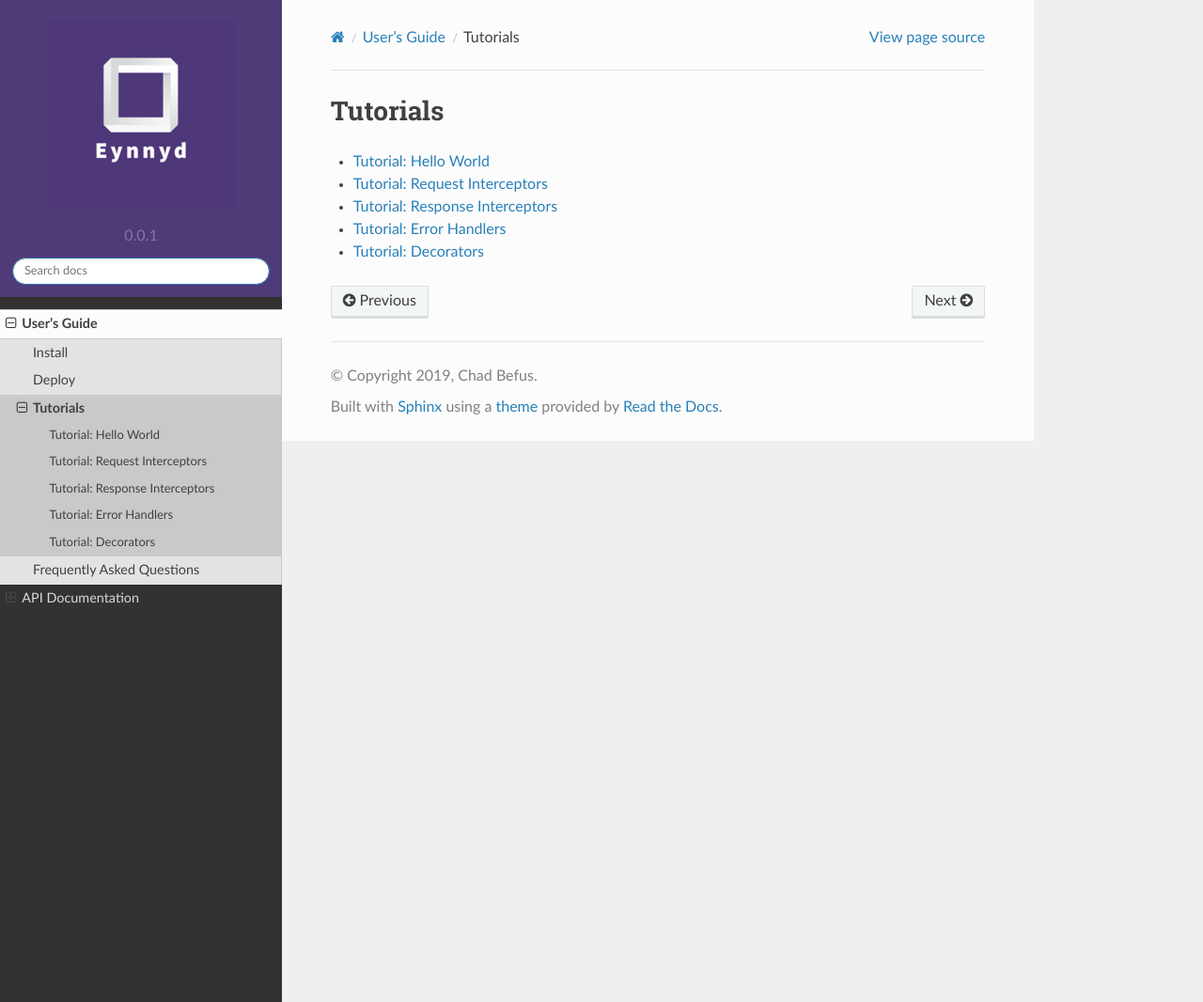
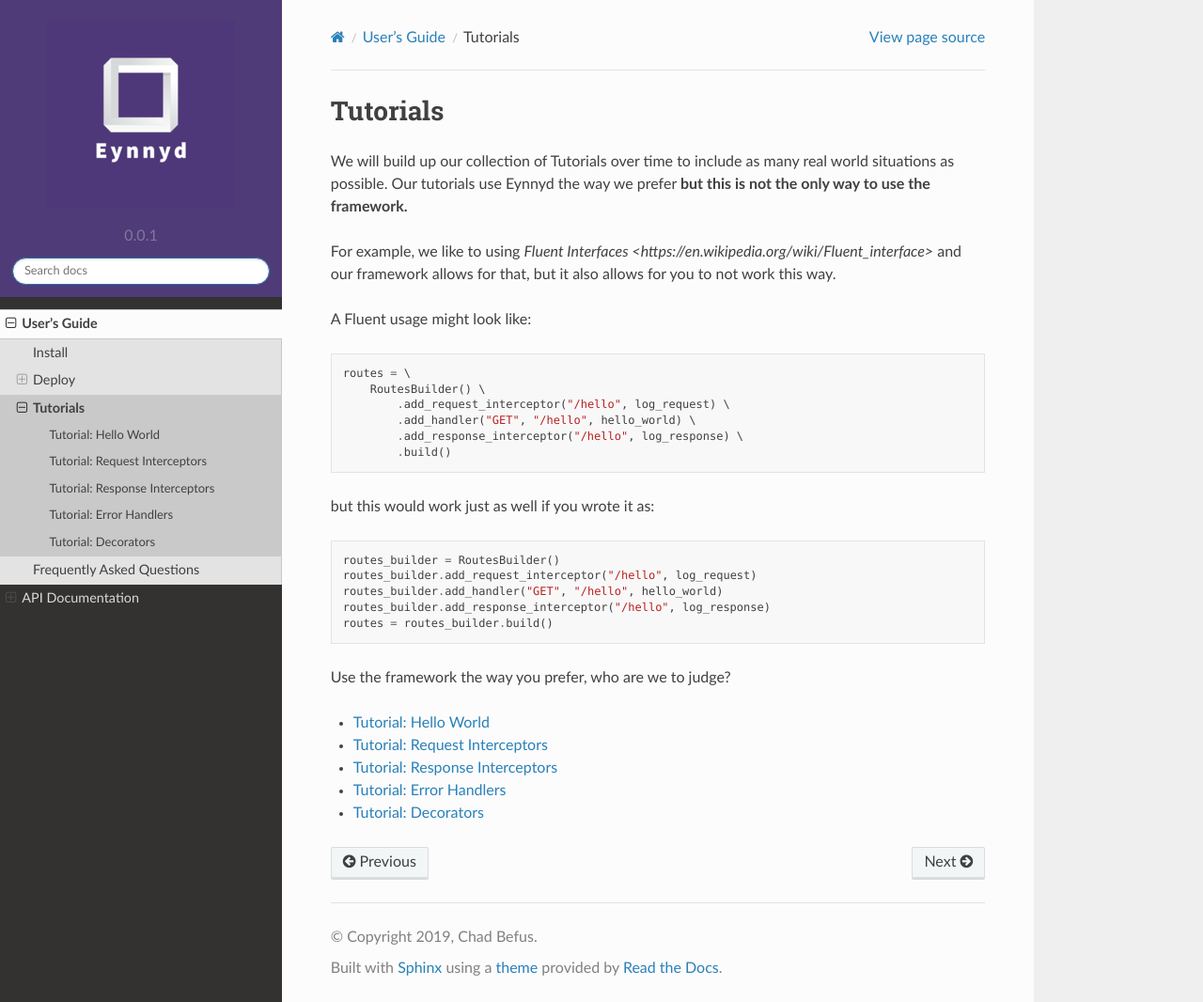
Before and after one commit to cbefus/Eynnyd, a Sphinx documentation site: the page built from docs/source/guide/tutorials/index.rst, in a window 1280 px wide and 1066 px high. Shown: the whole window at 94% size. Built offline with Sphinx 7.4.7 and the Read the Docs theme 2.0.0, drawn with Linux system fonts in a browser that asks for light colours.

Commit message:
Added initial docs on deploy, install, faq, and tutorials.

```diff
--- a/docs/source/guide/tutorials/index.rst
+++ b/docs/source/guide/tutorials/index.rst
@@ -1,5 +1,34 @@
 Tutorials
 =========
+
+We will build up our collection of Tutorials over time to include as many real world situations as possible.
+Our tutorials use Eynnyd the way we prefer **but this is not the only way to use the framework.**
+
+For example, we like to using `Fluent Interfaces <https://en.wikipedia.org/wiki/Fluent_interface>` and our
+framework allows for that, but it also allows for you to not work this way.
+
+A Fluent usage might look like:
+
+.. code:: python
+
+    routes = \
+        RoutesBuilder() \
+            .add_request_interceptor("/hello", log_request) \
+            .add_handler("GET", "/hello", hello_world) \
+            .add_response_interceptor("/hello", log_response) \
+            .build()
+
+but this would work just as well if you wrote it as:
+
+.. code:: python
+
+    routes_builder = RoutesBuilder()
+    routes_builder.add_request_interceptor("/hello", log_request)
+    routes_builder.add_handler("GET", "/hello", hello_world)
+    routes_builder.add_response_interceptor("/hello", log_response)
+    routes = routes_builder.build()
+
+Use the framework the way you prefer, who are we to judge?
 
 .. toctree::
    :maxdepth: 2
```
Also changed, not shown: docs/source/guide/deploy.rst (+25 -0 lines), docs/source/guide/faq.rst (+15 -0 lines), docs/source/guide/install.rst (line endings or trailing spaces).
